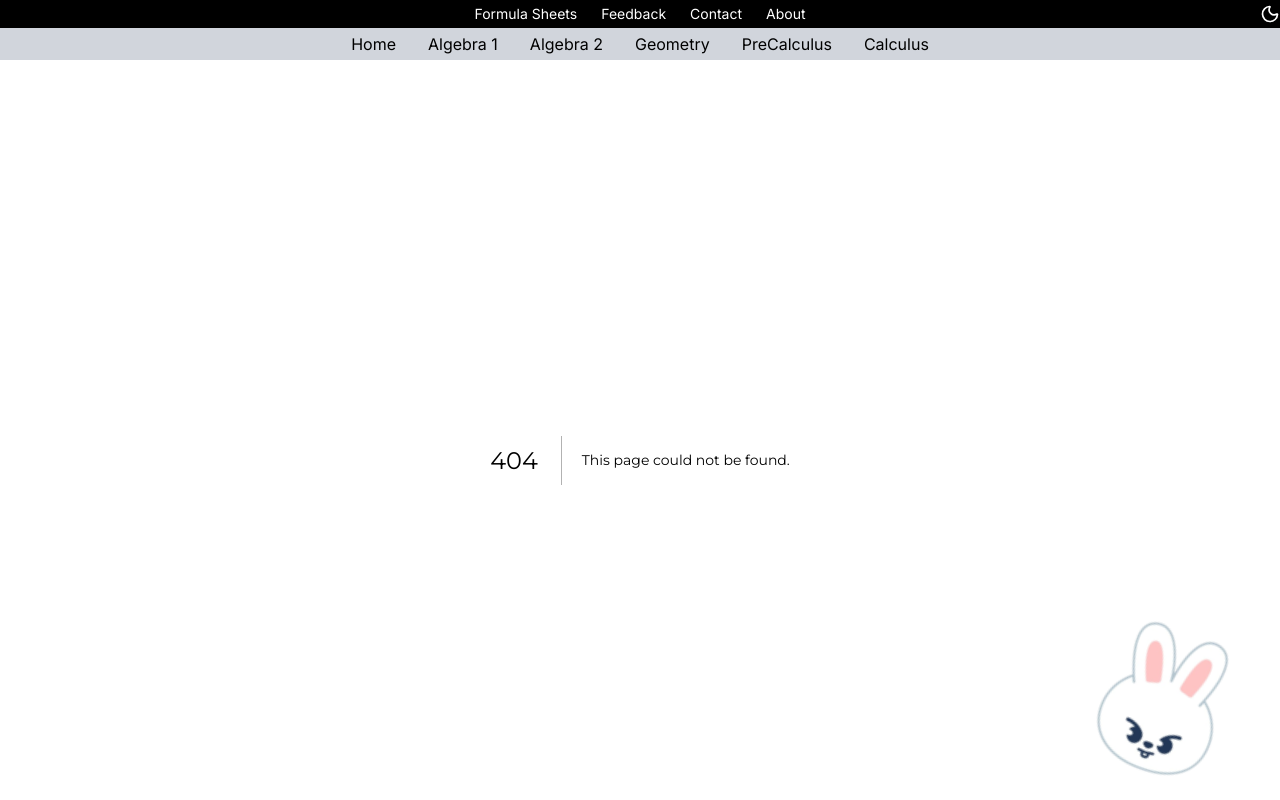
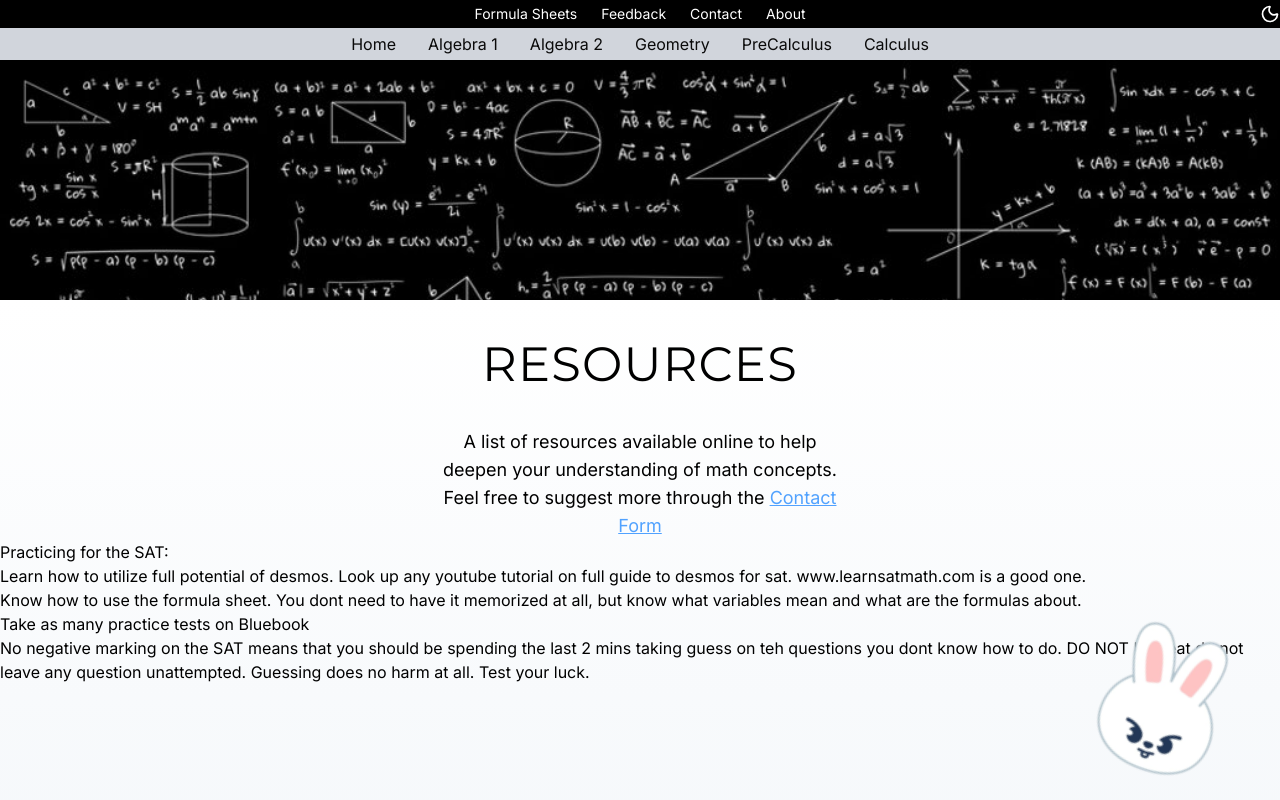
Before and after one commit to dakshs-07/math-notes, a Next.js app: page /resources in a window 1280 px wide. Before the commit this address had no page. Shown: the top 800 px of the page. Built offline with nearby package versions, Linux system fonts and the light colour scheme.

Commit message:
added math reosurces page and list

```diff
--- /dev/null
+++ b/app/resources/page.jsx
@@ -0,0 +1,60 @@
+import PageWrapper from "@/components/PageWrapper";
+import Image from "next/image";
+import React from "react";
+
+const page = () => {
+  return (
+    <div className="relative">
+      <div className="w-full h-[30vh] overflow-hidden">
+        <Image
+          src="/math1.jpg"
+          alt="math banner imahe"
+          height={1200}
+          width={600}
+          className="w-full h-auto"
+          loading="eager"
+        />
+      </div>
+      <PageWrapper gradient="from-white to-slate-100" fontColor="text-black">
+        <div className="flex flex-col items-center justify-center">
+          <h1 className="text-5xl tracking-wide py-10">RESOURCES</h1>
+          <p className="text-center max-w-100 text-lg">
+            A list of resources available online to help deepen your
+            understanding of math concepts. Feel free to suggest more through
+            the{" "}
+            <a href="/contact" className="underline text-blue-400">
+              Contact Form
+            </a>
+          </p>
+        </div>
+        <div>
+          <div>
+            <ul>
+              Practicing for the SAT:
+              <li>
+                Learn how to utilize full potential of desmos. Look up any
+                youtube tutorial on full guide to desmos for sat.
+                www.learnsatmath.com is a good one.
+              </li>
+              <li>
+                Know how to use the formula sheet. You dont need to have it
+                memorized at all, but know what variables mean and what are the
+                formulas about.
+              </li>
+              <li>Take as many practice tests on Bluebook</li>
+              <li>
+                No negative marking on the SAT means that you should be spending
+                the last 2 mins taking guess on teh questions you dont know how
+                to do. DO NOT I repeat do not leave any question unattempted.
+                Guessing does no harm at all. Test your luck.
+              </li>
+            </ul>
+            <ul></ul>
+          </div>
+        </div>
+      </PageWrapper>
+    </div>
+  );
+};
+
+export default page;
```
